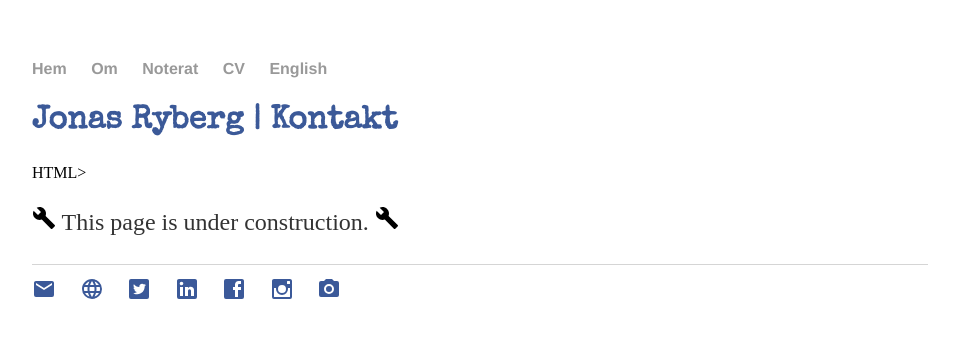
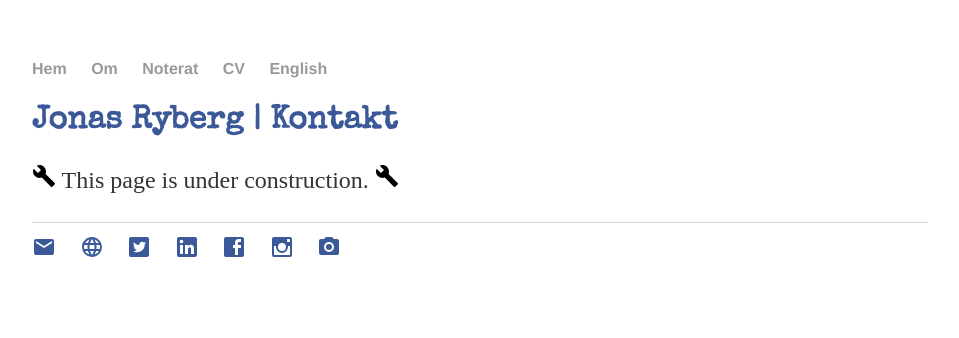
Before and after one commit to jonasryberg/jonasryberg.github.io, a Jekyll site: the page built from english/index.html, in a window 1280 px wide. Shown: the top 338 px of the page, without its empty margins (160-1119 px from the left). Built offline with Jekyll 4.4.1, drawn with Linux system fonts in a browser that asks for light colours.

Commit message:
Update english.html

```diff
--- a/_includes/english.html
+++ b/_includes/english.html
@@ -1,4 +1,4 @@
-HTML>
+<HTML>
 <p><svg style="width:24px;height:24px" viewBox="0 0 24 24">
     <path fill="#000000" d="M22.7,19L13.6,9.9C14.5,7.6 14,4.9 12.1,3C10.1,1 7.1,0.6 4.7,1.7L9,6L6,9L1.6,4.7C0.4,7.1 0.9,10.1 2.9,12.1C4.8,14 7.5,14.5 9.8,13.6L18.9,22.7C19.3,23.1 19.9,23.1 20.3,22.7L22.6,20.4C23.1,20 23.1,19.3 22.7,19Z" />
 </svg> This page is under construction. <svg style="width:24px;height:24px" viewBox="0 0 24 24">
```
